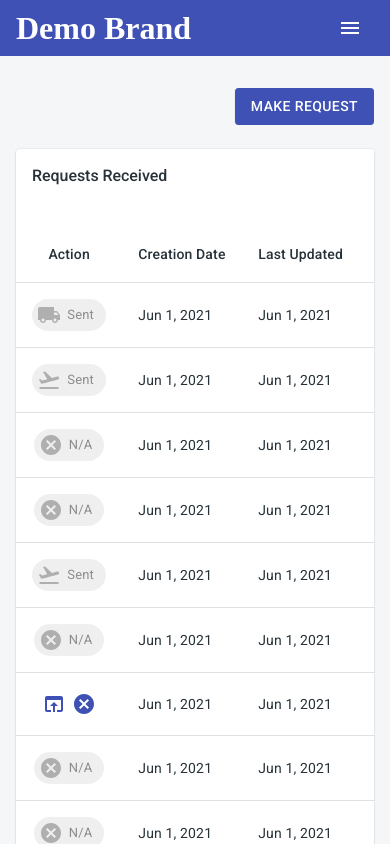
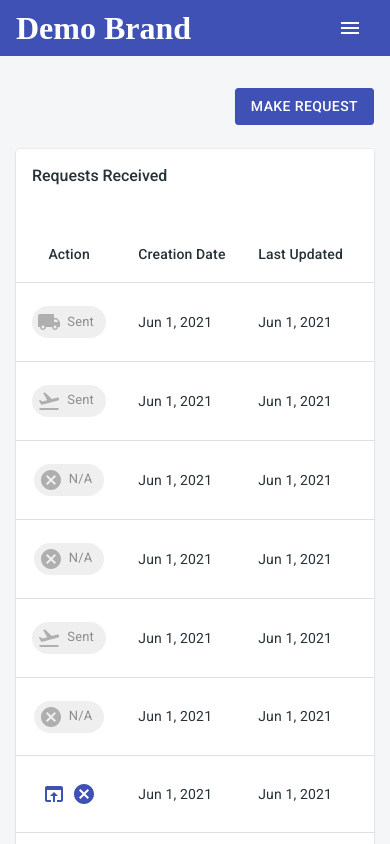
Before and after one commit to VNgwazini/Healthcare-App, a React (Create React App) app: page /app/manage_requests in a window 390 px wide. Built offline with nearby package versions, Linux system fonts and the light colour scheme.

Commit message:
Added media queries to enable touch scroll on table overflow.

```diff
--- a/src/views/auth/LoginView.js
+++ b/src/views/auth/LoginView.js
@@ -96,7 +96,15 @@ const LoginView = () => {
                     gutterBottom
                     variant="body2"
                   >
-                    (For demo purposes only. Please click "Sign In Now" to access site!)
+                    (For demo purposes only.)
+                  </Typography>
+                  &nbsp;
+                  <Typography
+                    color="textSecondary"
+                    gutterBottom
+                    variant="body1"
+                  >
+                    Please click "Sign In Now" to skip login.
                   </Typography>
                 </Box>
                 <Grid
@@ -121,6 +129,7 @@ const LoginView = () => {
                   type="email"
                   value={values.email}
                   variant="outlined"
+                  disabled="true"
                 />
                 <TextField
                   error={Boolean(touched.password && errors.password)}
@@ -134,6 +143,7 @@ const LoginView = () => {
                   type="password"
                   value={values.password}
                   variant="outlined"
+                  disabled="true"
                 />
                 <Box my={2}>
                   <Button
--- a/src/views/donors/ManageDonorListView/Donors.js
+++ b/src/views/donors/ManageDonorListView/Donors.js
@@ -30,6 +30,7 @@ import OpenInBrowserIcon from '@material-ui/icons/OpenInBrowser';
 import {
   bloodDonors
 } from  "../../../data"
+import "./custom.css"
 import axios from 'axios';
 
 const token = localStorage.jwt;
@@ -345,7 +346,7 @@ const Donors = ({ className, ...rest }) => {
               </form>
             </Dialog>
         </Box>
-      <Table>
+      <Table className="custom-table">
       <TableHead>
           <TableRow>
             <TableCell style={{textAlign: "center"}}>
--- /dev/null
+++ b/src/views/donors/ManageDonorListView/custom.css
@@ -0,0 +1,6 @@
+@media (max-width: 768px){
+  .custom-table{
+    height: calc(100vh);
+    -webkit-overflow-scrolling: touch,
+  }
+}
--- a/src/views/network/NetworkListView/Network.js
+++ b/src/views/network/NetworkListView/Network.js
@@ -16,6 +16,7 @@ import {
 import {
   bloodBanks
 } from  "../../../data"
+import "./custom.css"
 import { random } from 'lodash';
 
 const useStyles = makeStyles((theme) => ({
@@ -42,7 +43,7 @@ const Network = ({ className, banks, ...rest }) => {
   const displayTable = () => {
     return (
       <>
-      <Table>
+      <Table className="custom-table">
       <TableHead>
           <TableRow>
           <TableCell style={{width: "5%"}}>
@@ -132,7 +133,7 @@ const Network = ({ className, banks, ...rest }) => {
       </PerfectScrollbar>
       <TablePagination
         component="div"
-        count={banks.length}
+        count={data.length}
         onChangePage={handlePageChange}
         onChangeRowsPerPage={handleLimitChange}
         page={page}
--- /dev/null
+++ b/src/views/network/NetworkListView/custom.css
@@ -0,0 +1,6 @@
+@media (max-width: 768px){
+  .custom-table{
+    height: calc(100vh);
+    -webkit-overflow-scrolling: touch,
+  }
+}
--- a/src/views/product/ManageInventoryListView/Donations.js
+++ b/src/views/product/ManageInventoryListView/Donations.js
@@ -2,6 +2,7 @@ import React, { useState } from 'react';
 import clsx from 'clsx';
 import PropTypes from 'prop-types';
 import PerfectScrollbar from 'react-perfect-scrollbar';
+import "./custom.css"
 import {
   Button,
   Box,
@@ -328,7 +329,7 @@ const Donations = ({ className, ...rest }) => {
           </DialogContent>
         </Dialog>
       </Box>
-      <Table style={{width: "101%"}}>
+      <Table style={{width: "101%"}} className="custom-table">
       <TableHead>
           <TableRow>
             <TableCell style={{textAlign: "center"}}>
--- /dev/null
+++ b/src/views/product/ManageInventoryListView/custom.css
@@ -0,0 +1,6 @@
+@media (max-width: 768px){
+  .custom-table{
+    height: calc(100vh);
+    -webkit-overflow-scrolling: touch,
+  }
+}
--- a/src/views/request/RequestsListView/RequestsReceived.js
+++ b/src/views/request/RequestsListView/RequestsReceived.js
@@ -34,6 +34,7 @@ import {
   bloodRequests,
   bloodBanks
 } from  "../../../data"
+import "./custom.css"
 import CancelIcon from '@material-ui/icons/Cancel';
 import LocalShippingIcon from '@material-ui/icons/LocalShipping';
 import OpenInBrowserIcon from '@material-ui/icons/OpenInBrowser';
@@ -344,7 +345,7 @@ const RequestsReceived = ({ className, requests, ...rest }) => {
         >
           <Typography className={classes.typography}>Reason: {state.cancellationReason}</Typography>
         </Popover>
-        <Table>
+        <Table className="custom-table">
           <TableHead>
             <TableRow>
               {/* <TableCell padding="checkbox">
@@ -453,7 +454,7 @@ const RequestsReceived = ({ className, requests, ...rest }) => {
                   {request.units}
                 </TableCell>
                 <TableCell>
-                {bankData[index].name ? bankData[index].name + " County Hospital" : "Finding supplier..."}
+                {bankData[index%bankData.length].name ? bankData[index%bankData.length].name + " County Hospital" : "Finding supplier..."}
                 </TableCell>
                 {/* <TableCell>
                   {request.deliveryMethod}
@@ -504,7 +505,7 @@ const RequestsReceived = ({ className, requests, ...rest }) => {
       </PerfectScrollbar>
       <TablePagination
         component="div"
-        count={requests.length}
+        count={data.length}
         onChangePage={handlePageChange}
         onChangeRowsPerPage={handleLimitChange}
         page={page}
--- a/src/views/request/RequestsListView/RequestsSent.js
+++ b/src/views/request/RequestsListView/RequestsSent.js
@@ -36,6 +36,7 @@ import {
   bloodRequests,
   bloodBanks
 } from  "../../../data"
+import "./custom.css"
 import CancelIcon from '@material-ui/icons/Cancel';
 import UpdateIcon from '@material-ui/icons/Update';
 import FlightTakeoffIcon from '@material-ui/icons/FlightTakeoff';
@@ -387,7 +388,7 @@ const RequestsSent = ({ className, requests, suppliers, ...rest }) => {
         >
           <Typography className={classes.typography}>Reason: {state.cancellationReason}</Typography>
         </Popover>
-        <Table>
+        <Table className="custom-table">
           <TableHead>
             <TableRow>
               <TableCell style={{textAlign: "center"}}>
@@ -477,7 +478,7 @@ const RequestsSent = ({ className, requests, suppliers, ...rest }) => {
                   {request.units}
                 </TableCell>
                 <TableCell>
-                  {bankData[index].name ? bankData[index].name + " County Hospital" : "Finding supplier..."}
+                  {bankData[index%bankData.length].name ? bankData[index%bankData.length].name + " County Hospital" : "Finding supplier..."}
                 </TableCell>
                 {/* <TableCell>
                   {request.deliveryMethod}
@@ -528,7 +529,7 @@ const RequestsSent = ({ className, requests, suppliers, ...rest }) => {
       </PerfectScrollbar>
       <TablePagination
         component="div"
-        count={requests.length}
+        count={data.length}
         onChangePage={handlePageChange}
         onChangeRowsPerPage={handleLimitChange}
         page={page}
--- /dev/null
+++ b/src/views/request/RequestsListView/custom.css
@@ -0,0 +1,6 @@
+@media (max-width: 768px){
+  .custom-table{
+    height: calc(100vh);
+    -webkit-overflow-scrolling: touch,
+  }
+}
```
